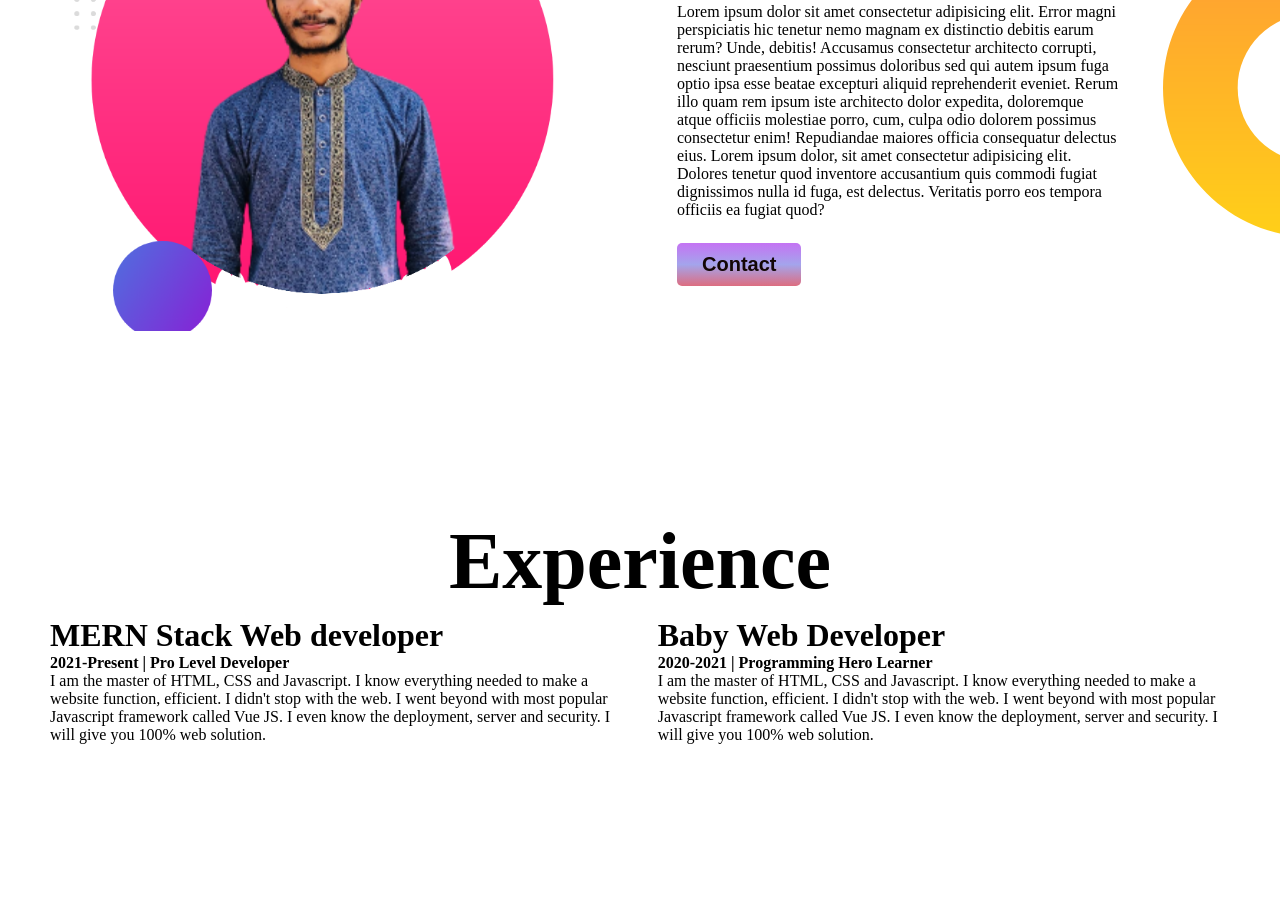
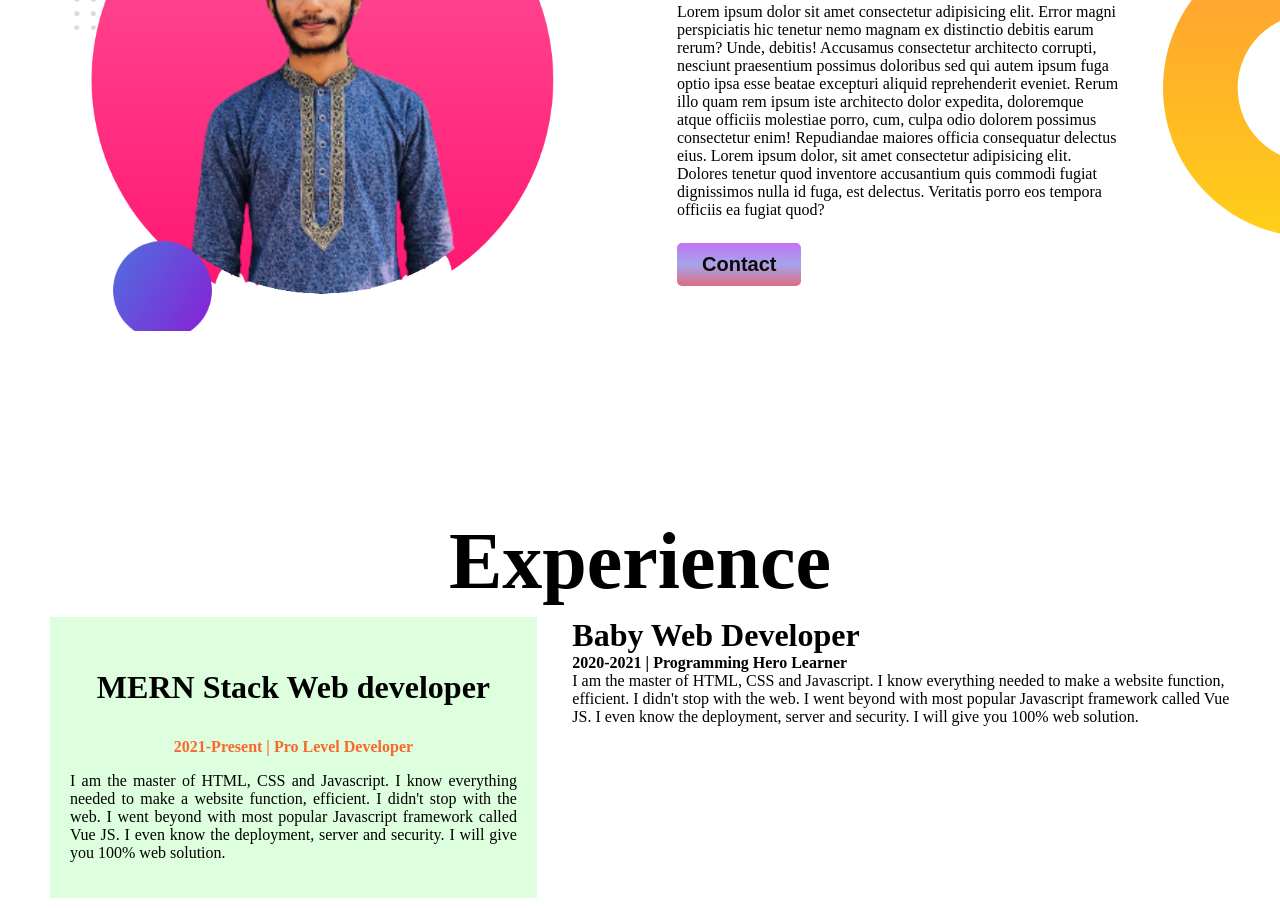
Before and after one commit to constobidullah/first-webpage, a plain HTML site: page index.html in a window 1280 px wide. Shown: the part 857-1765 px from the top of the page. Before the commit the page ends 1611 px from the top, so only its background shows below. Drawn offline with Linux system fonts and the light colour scheme.

Commit message:
experience one section completed

```diff
--- a/index.css
+++ b/index.css
@@ -100,3 +100,25 @@
     gap: 3%;
     margin: 10px 50px;
 }
+
+.experience-children{
+    width: 100vw;
+    background-color: rgb(221, 255, 221);
+    text-align: center;
+    padding: 20px;
+}
+
+.experience-children h1{
+    margin: 2rem 0;
+    font-weight: bolder;
+}
+.experience-children h4{
+    margin: 1rem 0;
+    font-weight: 900;
+    color: rgb(252, 102, 47);
+}
+.experience-children p{
+    margin: 1rem 0;
+    font-weight: 400;
+    text-align: justify;
+}
--- a/index.html
+++ b/index.html
@@ -84,7 +84,7 @@
     <h1 class="experience">Experience</h1>
     <div class="experience-container">
 
-        <div>
+        <div class="experience-children">
             <h1>MERN Stack Web developer</h1>
             <h4>2021-Present | Pro Level Developer</h4>
             <p>I am the master of HTML, CSS and Javascript. I know everything needed to make a website function,
```
